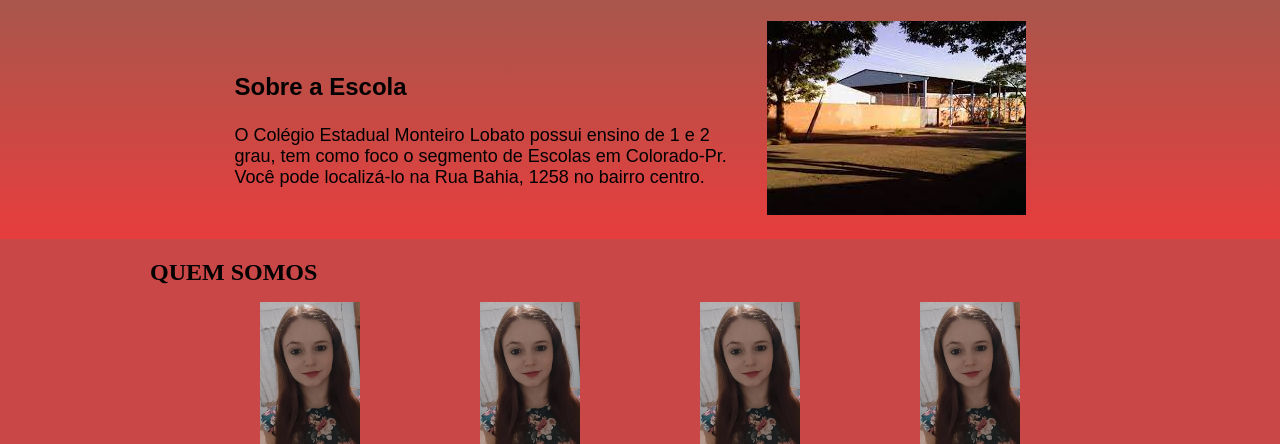
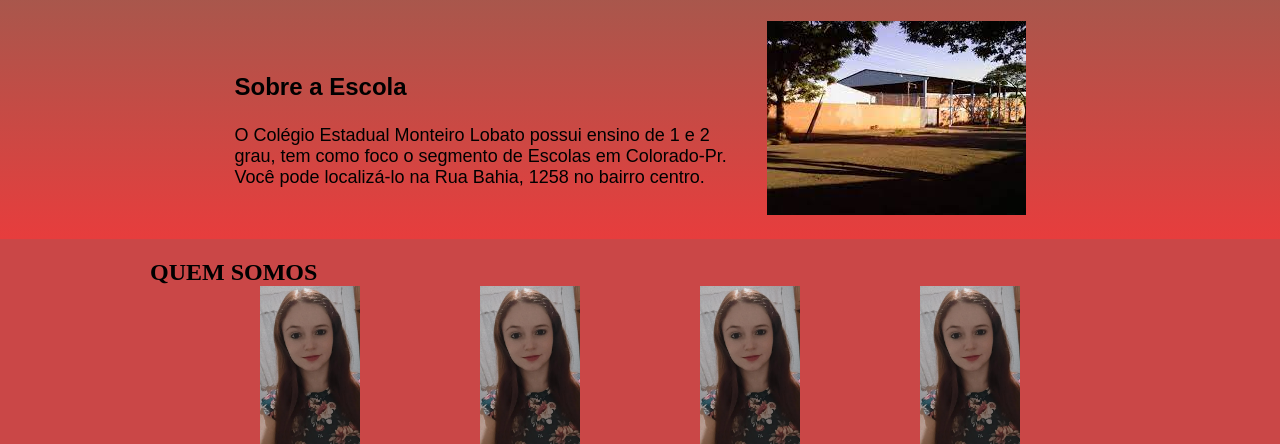
Before and after one commit to RafaGarbin/2C-COM-ESTUDANTES, a plain HTML site: page index.html in a window 1280 px wide. Shown: the part 64-508 px from the top of the page. Drawn offline with Linux system fonts and the light colour scheme.

Commit message:
se espaçamento

```diff
--- a/style.css
+++ b/style.css
@@ -38,7 +38,7 @@
 
 .estudante-div {text-align: center;
     display: flex;
-    padding: 16px 0;
+
     justify-content: center;
 
 
@@ -47,8 +47,6 @@
 }
 .topico-estudante{
     padding: 0 60px;}
-.todos-estudantes{
-}
 
 .rodape{
     background-color: black;
```
